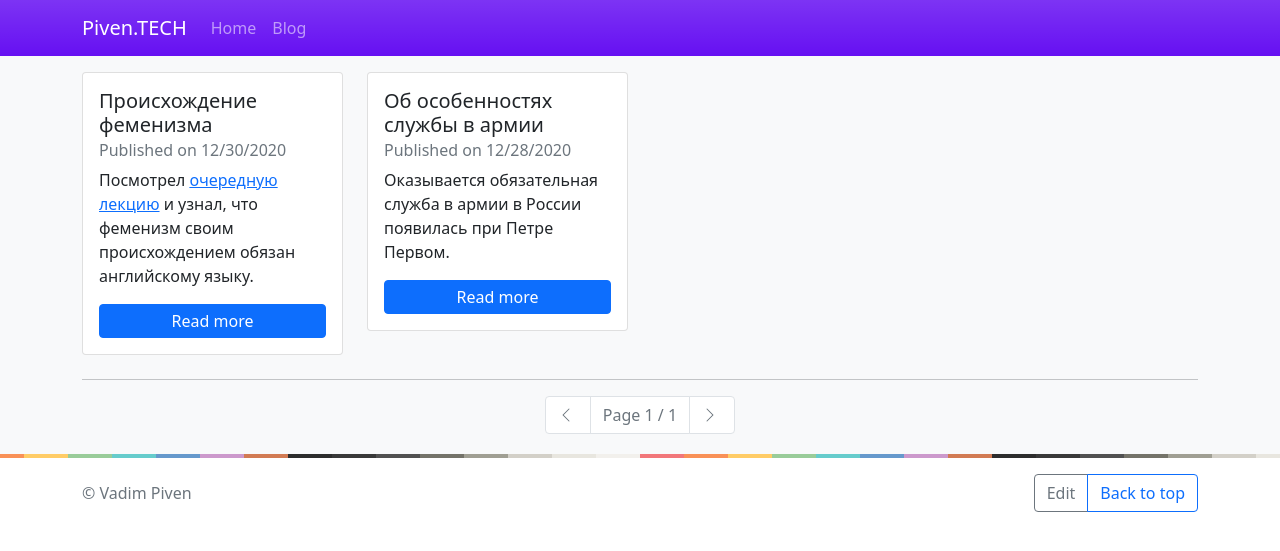
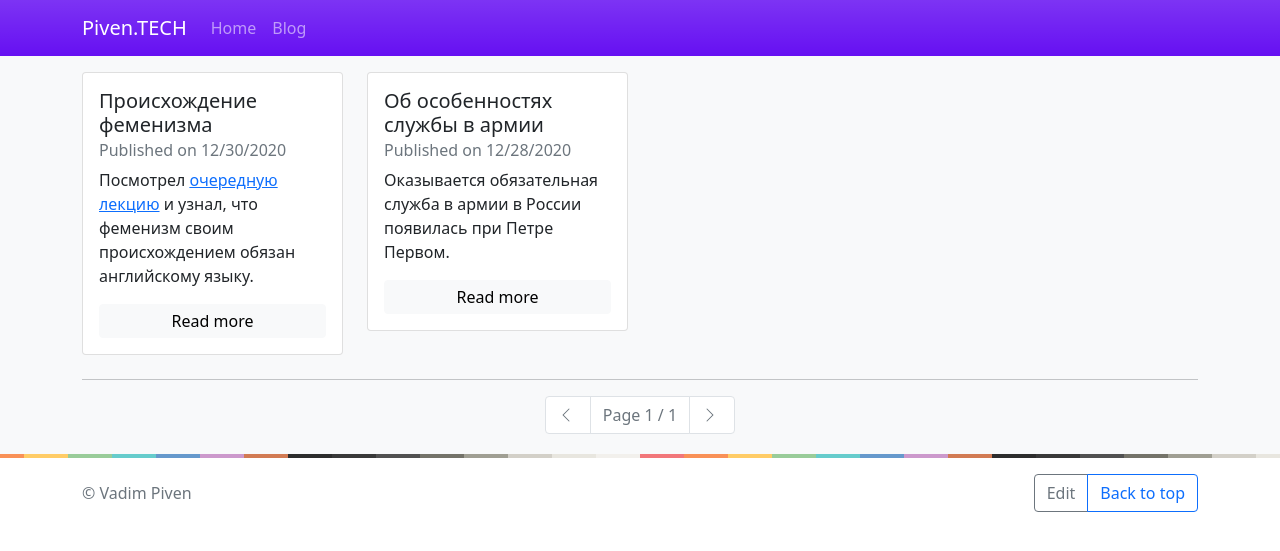
Before and after one commit to vadimpiven/vadimpiven, a Jekyll site: the page built from blog/index.html, in a window 1280 px wide. Shown: the top 551 px of the page. Built offline with Jekyll 4.4.1, drawn with Linux system fonts in a browser that asks for light colours; the list of posts is cut into pages by our own code.

Commit message:
Update index.html

```diff
--- a/blog/index.html
+++ b/blog/index.html
@@ -10,7 +10,7 @@
           <h5 class="card-title">{{ post.title }}</h5>
           <h6 class="card-subtitle mb-2 text-muted">Published on {{ post.date | date: "%m/%d/%Y" }}</h6>
           <p class="card-text mb-2">{{ post.excerpt }}</p>
-          <a href="{{ post.url }}" class="btn btn-primary py-1 d-grid">Read more</a>
+          <a href="{{ post.url }}" class="btn btn-light py-1 d-grid">Read more</a>
         </div>
       </div>
     </div>
```
